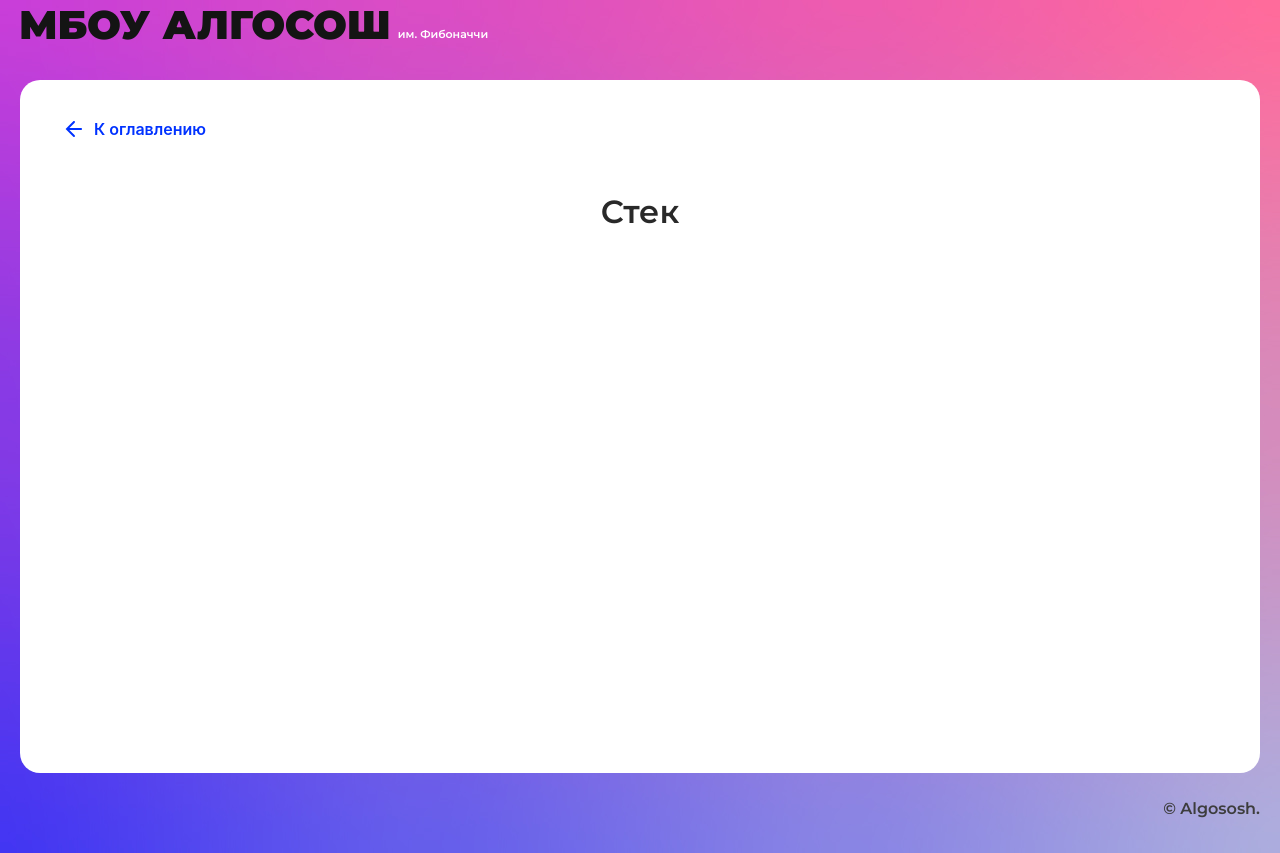
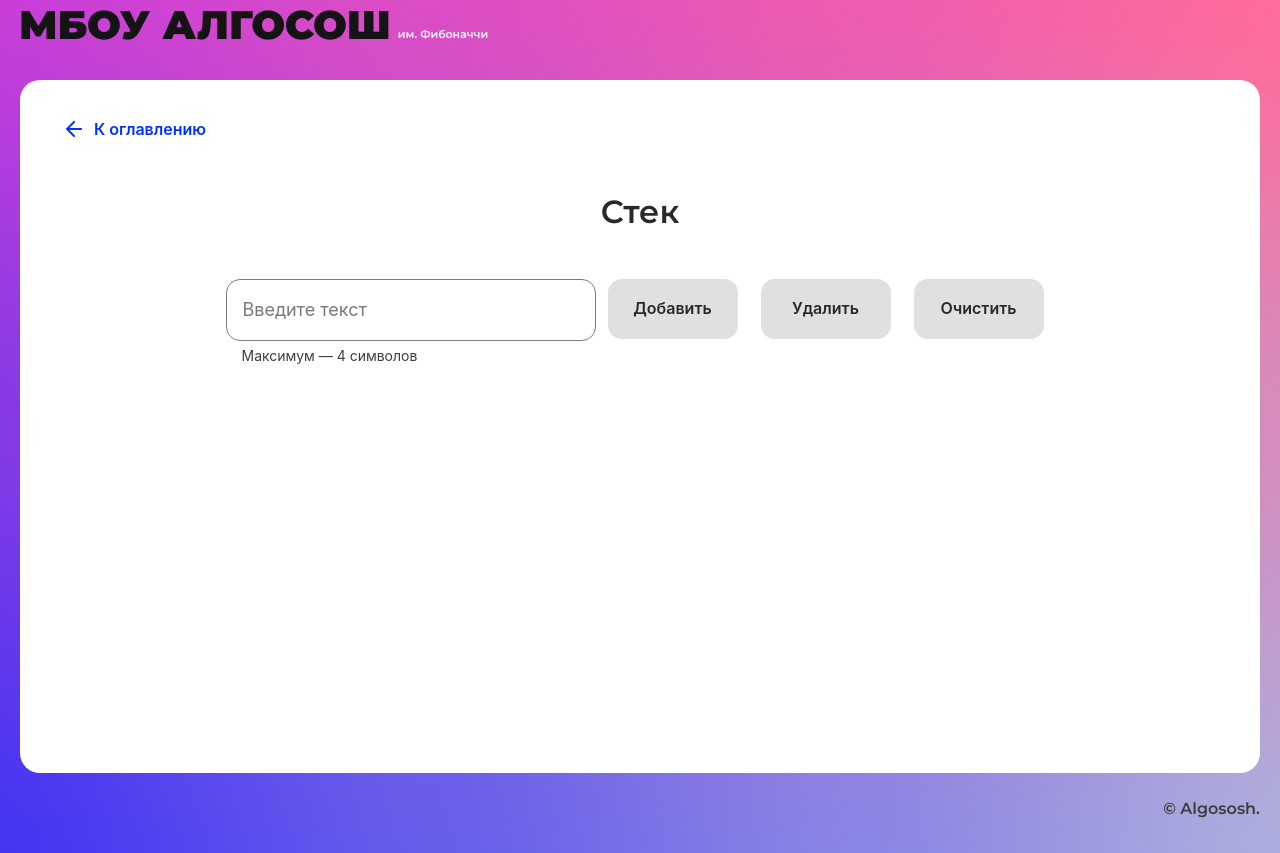
Before and after one commit to Maschinebau/algorithms-school, a React (Create React App) app: page /stack in a window 1280 px wide. Built offline with nearby package versions, Linux system fonts and the light colour scheme.

Commit message:
fib+stack+string

```diff
--- /dev/null
+++ b/src/components/fibonacci-page/fibonacci-page.module.css
@@ -0,0 +1,34 @@
+.wrapper {
+  display: flex;
+  flex-direction: column;
+  align-items: center;
+  width: 100%;
+  max-height: 100%;
+}
+
+.wrapper ul {
+  margin: 0;
+  padding: 0;
+  display: flex;
+  gap: 80px 16px;
+  list-style: none;
+  max-width: 944px;
+  flex-wrap: wrap;
+}
+
+.controls {
+  width: 100%;
+  max-width: 570px;
+  max-height: 86px;
+  display: grid;
+  grid-template-columns: minmax(0, 370px) 1fr;
+  grid-template-rows: min-content;
+  gap: 12px;
+  padding-bottom: 70px;
+}
+
+
+.input {
+  width: 100%;
+  max-width: 370px;
+}
--- a/src/components/fibonacci-page/fibonacci-page.tsx
+++ b/src/components/fibonacci-page/fibonacci-page.tsx
@@ -1,10 +1,62 @@
-import React from "react";
-import { SolutionLayout } from "../ui/solution-layout/solution-layout";
+import React, { FormEvent, useState } from "react"
+import styles from "./fibonacci-page.module.css"
+import { SolutionLayout } from "../ui/solution-layout/solution-layout"
+import { Button } from "../ui/button/button"
+import { Input } from "../ui/input/input"
+import { Circle } from "../ui/circle/circle"
+import { delay, fib } from "../../utils/functions"
+import { SHORT_DELAY_IN_MS } from "../../constants/delays"
 
-export const FibonacciPage: React.FC = () => {
+export const FibonacciPage = () => {
+  const [inputValue, setInputValue] = useState<number>()
+  const [formChanged, setFormIsChanged] = useState(false)
+  const [printedNums, setPrintedNums] = useState<number[]>([])
+  const [isLoading, setIsLoading] = useState(false)
+
+  const handleInputChange = (e: React.FormEvent<HTMLInputElement>) => {
+    // преобразуем в цифры содержимое инпута
+    const value = parseInt(e.currentTarget.value, 10)
+    setInputValue(value)
+    // активируем кнопку по условию
+    setFormIsChanged(!isNaN(value) && value >= 1 && value <= 19)
+  }
+
+  const print = async (val: number) => {
+    // включаем спиннер на кнопке
+    setIsLoading(true)
+    const fibNumbers = fib(val)
+    // сохраняем рассчеты и выводим с задержкой
+    for (let i = 0; i < fibNumbers.length; i++) {
+      await delay(SHORT_DELAY_IN_MS)
+      setPrintedNums((prevNums) => [...prevNums, fibNumbers[i]])
+    }
+    setIsLoading(false)
+  }
+
+  const onSubmit = (e: FormEvent<HTMLFormElement>) => {
+    e.preventDefault()
+    setPrintedNums([])
+    print(inputValue as number)
+  }
+
   return (
     <SolutionLayout title="Последовательность Фибоначчи">
-
+      <div className={styles.wrapper}>
+        <form className={styles.controls} onSubmit={onSubmit}>
+          <Input
+            extraClass={styles.input}
+            isLimitText={true}
+            maxLength={2}
+            max={19}
+            type="number"
+            onChange={handleInputChange}
+          />
+          <Button text="Рассчитать" disabled={!formChanged} type="submit" isLoader={isLoading} />
+        </form>
+        <ul>
+          {printedNums.length > 0 && printedNums.map((item, idx) => <Circle letter={item} key={idx} index={idx} />)}
+        </ul>
+      </div>
     </SolutionLayout>
-  );
-};
+  )
+}
--- /dev/null
+++ b/src/components/stack-page/stack-page.module.css
@@ -0,0 +1,37 @@
+.wrapper {
+  display: flex;
+  flex-direction: column;
+  align-items: center;
+  width: 100%;
+  max-height: 100%;
+}
+
+.wrapper ul {
+  margin: 0;
+  padding: 0;
+  display: flex;
+  gap: 80px 16px;
+  list-style: none;
+  max-width: 944px;
+  flex-wrap: wrap;
+}
+
+.controls {
+  width: 100%;
+  max-width: 829px;
+  max-height: 86px;
+  display: grid;
+  grid-template-columns: minmax(0, 370px) 1fr 1fr 1fr;
+  grid-template-rows: min-content;
+  gap: 12px;
+  padding-bottom: 90px;
+}
+
+.controls button {
+  max-width: 108px;
+}
+
+.input {
+  width: 100%;
+  max-width: 370px;
+}
--- a/src/components/stack-page/stack-page.tsx
+++ b/src/components/stack-page/stack-page.tsx
@@ -1,10 +1,95 @@
-import React from "react";
-import { SolutionLayout } from "../ui/solution-layout/solution-layout";
+import React, { FormEvent, useEffect, useState } from "react"
+import styles from "./stack-page.module.css"
+import { SolutionLayout } from "../ui/solution-layout/solution-layout"
+import { Input } from "../ui/input/input"
+import { Button } from "../ui/button/button"
+import { Circle } from "../ui/circle/circle"
+import { delay } from "../../utils/functions"
+import { SHORT_DELAY_IN_MS } from "../../constants/delays"
+import { ElementStates } from "../../types/element-states"
 
-export const StackPage: React.FC = () => {
+export const StackPage = () => {
+  const [inputValue, setInputValue] = useState("")
+  const [formChanged, setFormIsChanged] = useState(false)
+  const [printedVals, setPrintedVals] = useState<string[]>([])
+  const [isLoading, setIsLoading] = useState(false)
+  const [dynamicIndex, setDynamicIndex] = useState<number | null>(null)
+
+  const handleInputChange = (e: React.FormEvent<HTMLInputElement>) => {
+    // преобразуем в цифры содержимое инпута
+    const value = e.currentTarget.value
+    setInputValue(value)
+  }
+
+  // проверяем, является ли компонент хвостом
+  const getHead = (idx: number) => {
+    return idx === printedVals.length - 1 ? "top" : null
+  }
+
+  // получаем состояние компонента, чтобы изменить цвет при удалении
+  const getState = (idx: number) => {
+    return idx === dynamicIndex ? ElementStates.Changing : ElementStates.Default
+  }
+
+  const deleteTop = async () => {
+    setIsLoading(true)
+    // тут устанавливаем индекс компонента, который будет выделяться активным
+    setDynamicIndex(printedVals.length - 1)
+    await delay(SHORT_DELAY_IN_MS)
+    setDynamicIndex(null)
+    setPrintedVals((prevVals) => prevVals.slice(0, -1))
+    setIsLoading(false)
+  }
+
+  const clearStack = () => {
+    setPrintedVals([])
+    setFormIsChanged(false)
+    setInputValue("")
+  }
+
+  // выводим содержимое инпута
+  const print = async (val: string) => {
+    setIsLoading(true)
+    setPrintedVals((prevVals) => [...prevVals, val])
+    // тут устанавливаем индекс элемента, который будет выделяться активным
+    setDynamicIndex(printedVals.length)
+    await delay(SHORT_DELAY_IN_MS)
+    setIsLoading(false)
+    setDynamicIndex(null)
+  }
+
+  const onSubmit = (e: FormEvent<HTMLFormElement>) => {
+    e.preventDefault()
+    print(inputValue)
+  }
+
+  useEffect(() => {
+    // проверяем, что компонентов не больше 9 и инпут не пустой
+    setFormIsChanged(printedVals.length <= 9 && inputValue !== "")
+  }, [printedVals, inputValue])
+
   return (
     <SolutionLayout title="Стек">
-
+      <div className={styles.wrapper}>
+        <form className={styles.controls} onSubmit={onSubmit}>
+          <Input
+            extraClass={styles.input}
+            isLimitText={true}
+            maxLength={4}
+            onChange={handleInputChange}
+            value={inputValue}
+          />
+          <Button text="Добавить" disabled={!formChanged} type="submit" isLoader={isLoading} />
+          <Button text="Удалить" disabled={printedVals.length <= 0} type="button" onClick={deleteTop} />
+          <Button text="Очистить" disabled={inputValue === ""} type="reset" onClick={clearStack} />
+        </form>
+        <ul>
+          {printedVals.length > 0 &&
+            printedVals.map((item, idx) => (
+              <Circle letter={item} key={idx} index={idx} head={getHead(idx)} state={getState(idx)} />
+            ))}
+        </ul>
+      </div>
     </SolutionLayout>
-  );
-};
+  )
+}
--- /dev/null
+++ b/src/components/string/string.module.css
@@ -0,0 +1,31 @@
+.wrapper {
+  display: flex;
+  flex-direction: column;
+  align-items: center;
+  width: 100%;
+  max-height: 100%;
+}
+
+.wrapper ul {
+  margin: 0;
+  padding: 0;
+  display: flex;
+  gap: 16px;
+  list-style: none;
+}
+
+.controls {
+  width: 100%;
+  max-width: 570px;
+  max-height: 86px;
+  display: grid;
+  grid-template-columns: minmax(0, 370px) 1fr;
+  grid-template-rows: min-content;
+  gap: 12px;
+  padding-bottom: 120px;
+}
+
+.input {
+  width: 100%;
+  max-width: 370px;
+}
--- a/src/components/string/string.tsx
+++ b/src/components/string/string.tsx
@@ -1,10 +1,67 @@
-import React from "react";
-import { SolutionLayout } from "../ui/solution-layout/solution-layout";
+import React, { FormEvent, useState } from "react"
+import styles from "./string.module.css"
+import { SolutionLayout } from "../ui/solution-layout/solution-layout"
+import { Input } from "../ui/input/input"
+import { Button } from "../ui/button/button"
+import { Circle } from "../ui/circle/circle"
+import { swap } from "../../utils/functions"
+import { DELAY_IN_MS } from "../../constants/delays"
 
-export const StringComponent: React.FC = () => {
+export const StringComponent = () => {
+  const [inputValue, setInputValue] = useState("")
+  const [formChanged, setFormIsChanged] = useState(false)
+  const [splitedInputVal, setSplitedInputVal] = useState<string[]>([])
+  const [reversedInputVal, setReversedInputVal] = useState<string[]>([])
+  const [isLoading, setIsLoading] = useState(false)
+  const [currentIndex, setCurrentIndex] = useState(0)
+
+  const handleInputChange = (e: React.FormEvent<HTMLInputElement>) => {
+    const value = e.currentTarget.value
+    setInputValue(value)
+    setFormIsChanged(value !== "")
+    setSplitedInputVal(value.split(""))
+  }
+
+  const onSubmit = (e: FormEvent<HTMLFormElement>) => {
+    e.preventDefault()
+    reverseString(splitedInputVal, DELAY_IN_MS)
+  }
+
+  const reverseString = (arr: string[], interval: number) => {
+    if (arr.length < 2) {
+      setReversedInputVal(arr)
+    }
+
+    setIsLoading(true)
+
+    let start = 0
+    let end = arr.length - 1
+
+    const reverseInterval = setInterval(() => {
+      if (start < end) {
+        swap(arr, start, end)
+        start++
+        end--
+        setReversedInputVal([...arr])
+      } else {
+        clearInterval(reverseInterval)
+        setIsLoading(false)
+      }
+    }, interval)
+  }
+
   return (
     <SolutionLayout title="Строка">
-
+      <div className={styles.wrapper}>
+        <form className={styles.controls} onSubmit={onSubmit}>
+          <Input extraClass={styles.input} isLimitText={true} maxLength={11} onChange={handleInputChange} />
+          <Button text="Развернуть" disabled={!formChanged} type="submit" isLoader={isLoading} />
+        </form>
+        <ul>
+          {reversedInputVal.length > 0 &&
+            reversedInputVal.map((item, idx) => <Circle letter={item} key={idx} />)}
+        </ul>
+      </div>
     </SolutionLayout>
-  );
-};
+  )
+}
--- a/src/components/ui/button/button.module.css
+++ b/src/components/ui/button/button.module.css
@@ -10,6 +10,13 @@
   transition: var(--common-transition);
   max-height: 60px;
   min-width: 130px;
+  cursor: pointer;
+}
+
+.button p {
+  padding: 0;
+  margin: 0;
+  text-align: center;
 }
 
 .button:hover:enabled {
--- a/src/components/ui/circle/circle.tsx
+++ b/src/components/ui/circle/circle.tsx
@@ -4,7 +4,7 @@ import { ElementStates } from "../../../types/element-states";
 
 interface CircleProps {
   state?: ElementStates;
-  letter?: string;
+  letter?: string | number;
   head?: string | React.ReactElement | null;
   index?: number;
   tail?: string | React.ReactElement | null;
@@ -23,7 +23,7 @@ export const Circle: React.FC<CircleProps> = ({
   isSmall,
 }) => {
   return (
-    <div className={`${styles.content} ${extraClass}`}>
+    <li className={`${styles.content} ${extraClass}`}>
       <div
         className={`text text_type_input text_color_input mb-4 ${
           styles.absolute
@@ -58,6 +58,6 @@ export const Circle: React.FC<CircleProps> = ({
       >
         {tail}
       </div>
-    </div>
+    </li>
   );
 };
--- a/src/components/ui/input/input.tsx
+++ b/src/components/ui/input/input.tsx
@@ -18,8 +18,8 @@ export const Input: React.FC<InputProps> = ({
 }) => {
   const limitText =
     type === "text"
-      ? `Максимум — ${maxLength} символа`
-      : `Максимальное число — ${max}`;
+      ? `Максимум — ${maxLength} символов`
+      : `Максимальное число — ${max}, минимальное - 1`;
 
   return (
     <div className={`${styles.content} ${extraClass}`}>
--- /dev/null
+++ b/src/utils/functions.ts
@@ -0,0 +1,18 @@
+export const delay = (ms: number) => new Promise((res) => setTimeout(res, ms))
+
+export const swap = (arr: any[], a: number, b: number) => {
+  const temp = arr[a]
+  arr[a] = arr[b]
+  arr[b] = temp
+}
+
+export const fib = (n: number) => {
+  // можем работать только с указанным диапазоном
+  if (n < 1 || n > 19) return []
+  let arr: number[] = [0, 1]
+
+  for (let i = 2; i < n + 1; i++) {
+    arr.push(arr[i - 2] + arr[i - 1])
+  }
+  return arr
+}
```
Also changed, not shown: src/components/ui/button/button.tsx (+19 -27 lines).
